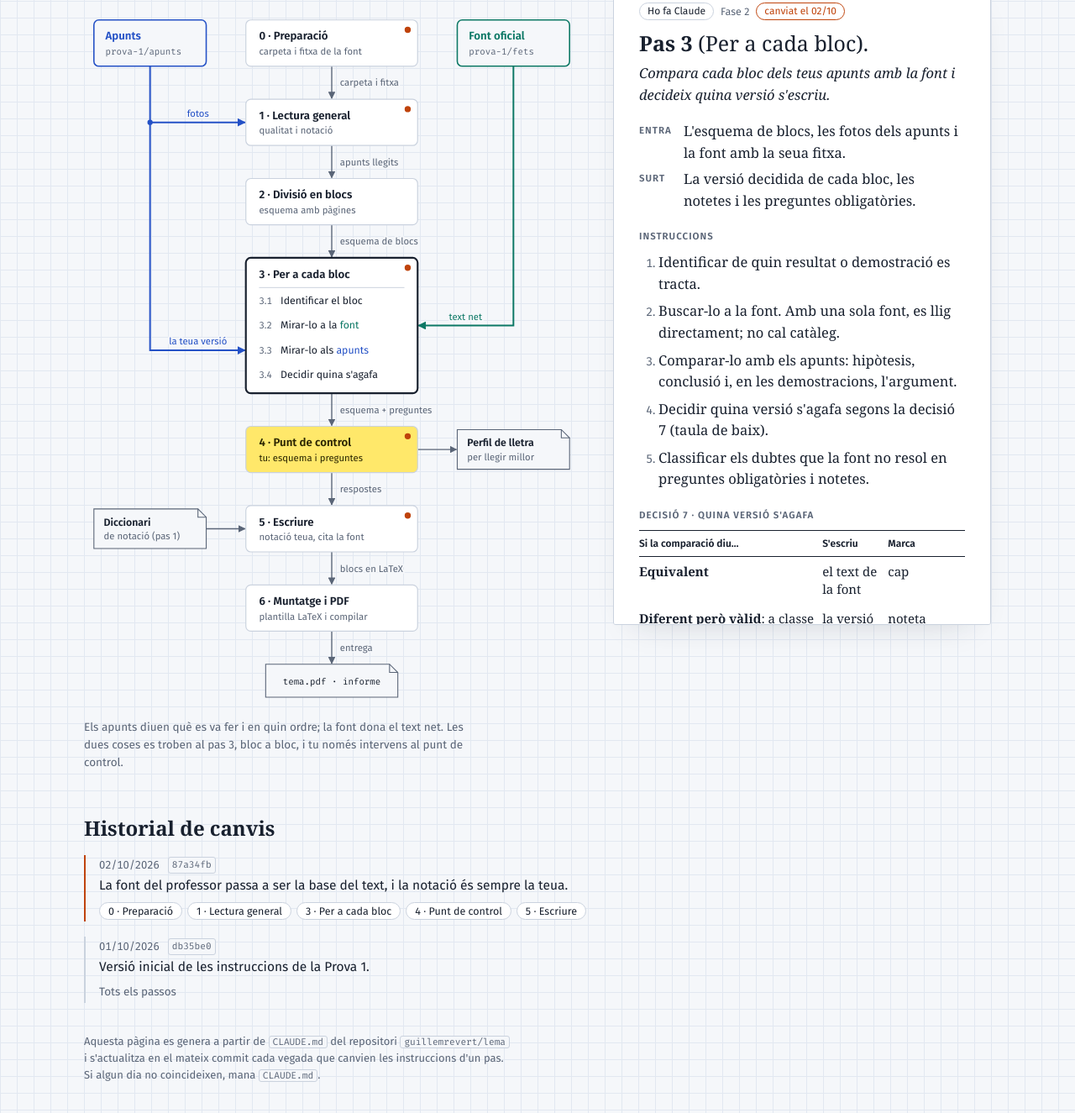
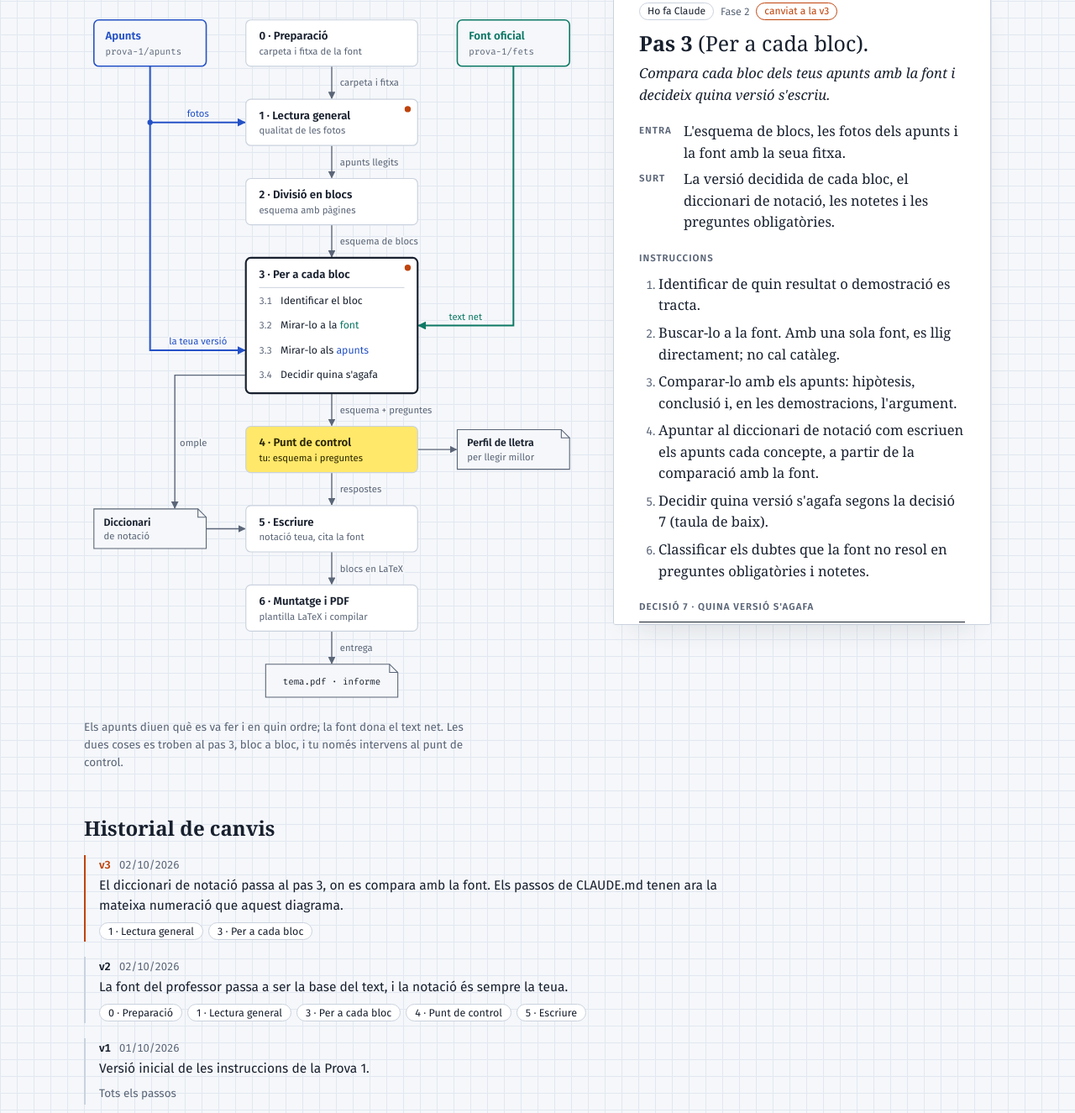
Before and after one commit to guillemrevert/lema, a plain HTML site: page flux.html in a window 1280 px wide. Shown: the part 259-1584 px from the top of the page at 84% size. Drawn offline with Linux system fonts and the light colour scheme; a web font is replaced by a local one.

Commit message:
Diccionari de notació al pas 3 i passos renumerats del 0 al 6 (v3)
Co-Authored-By: Claude Opus 5.5 <noreply@anthropic.com>

```diff
--- a/flux.html
+++ b/flux.html
@@ -134,8 +134,8 @@ figcaption { font-size: 13.5px; color: var(--muted); max-width: 62ch; margin-top
 .nota { font-size: 15px; margin: 10px 0 0; }
 .changes { list-style: none; margin: 0; padding: 0; display: grid; gap: 8px; }
 .changes li { display: grid; grid-template-columns: 6.4em minmax(0, 1fr); gap: 10px; }
-.changes time { font-family: var(--ui); font-size: 13px; font-variant-numeric: tabular-nums; color: var(--muted); padding-top: 2px; }
-.changes time.nou { color: var(--canvi); font-weight: 600; }
+.when { font-family: var(--ui); font-size: 13px; font-variant-numeric: tabular-nums; color: var(--muted); padding-top: 2px; }
+.when.nou { color: var(--canvi); font-weight: 600; }
 .where { font-family: var(--ui); font-size: 12.5px; color: var(--muted); border-top: 1px solid var(--rule); margin: 22px 0 0; padding-top: 12px; }
 .pager { display: flex; justify-content: space-between; gap: 10px; margin-top: 14px; }
 .btn { font-family: var(--ui); font-size: 13px; color: var(--ink); background: transparent; border: 1px solid var(--rule); border-radius: 4px; padding: 6px 12px; cursor: pointer; }
@@ -149,7 +149,9 @@ figcaption { font-size: 13.5px; color: var(--muted); max-width: 62ch; margin-top
 .hist { list-style: none; margin: 0; padding: 0; display: grid; gap: 18px; }
 .hist li { border-left: 2px solid var(--rule); padding: 2px 0 2px 16px; }
 .hist li.ultim { border-left-color: var(--canvi); }
-.hist-head { display: flex; flex-wrap: wrap; align-items: center; gap: 10px; margin: 0; font-size: 13px; color: var(--muted); font-variant-numeric: tabular-nums; }
+.hist-head { display: flex; flex-wrap: wrap; align-items: baseline; gap: 10px; margin: 0; font-size: 13px; color: var(--muted); font-variant-numeric: tabular-nums; }
+.hist-head b { color: var(--ink); font-weight: 600; }
+.hist li.ultim .hist-head b { color: var(--canvi); }
 .hist-title { margin: 2px 0 8px; font-size: 15.5px; }
 .hist-steps { display: flex; flex-wrap: wrap; gap: 6px; }
 .step-chip { font-family: var(--ui); font-size: 12.5px; color: var(--ink); background: var(--sheet); border: 1px solid var(--rule); border-radius: 999px; padding: 2px 10px; cursor: pointer; }
@@ -229,10 +231,13 @@ figcaption { font-size: 13.5px; color: var(--muted); max-width: 62ch; margin-top
           <text class="t-row" x="464" y="532" font-weight="600">Perfil de lletra</text>
           <text class="t-sub" x="464" y="549">per llegir millor</text>
 
+          <!-- El diccionari s'omple al pas 3 (comparant amb la font) i es fa servir al pas 5 -->
+          <path class="ln" d="M195 446 H110 V607" marker-end="url(#ah)"/>
+          <text class="lbl" x="116" y="532">omple</text>
           <path class="doc" d="M12 608 H138 L148 618 V656 H12 Z"/>
           <path class="doc-ear" d="M138 608 V618 H148"/>
           <text class="t-row" x="24" y="628" font-weight="600">Diccionari</text>
-          <text class="t-sub" x="24" y="645">de notació (pas 1)</text>
+          <text class="t-sub" x="24" y="645">de notació</text>
           <path class="ln" d="M148 632 H195" marker-end="url(#ah)"/>
 
           <!-- Passos -->
@@ -245,7 +250,7 @@ figcaption { font-size: 13.5px; color: var(--muted); max-width: 62ch; margin-top
           <g class="node" data-step="pas1" tabindex="0" role="button" aria-label="Pas 1: Lectura general">
             <rect class="box" x="196" y="112" width="208" height="56" rx="6"/>
             <text class="t-title" x="212" y="136">1 · Lectura general</text>
-            <text class="t-sub" x="212" y="154">qualitat i notació</text>
+            <text class="t-sub" x="212" y="154">qualitat de les fotos</text>
           </g>
 
           <g class="node" data-step="pas2" tabindex="0" role="button" aria-label="Pas 2: Divisió en blocs">
@@ -311,7 +316,7 @@ figcaption { font-size: 13.5px; color: var(--muted); max-width: 62ch; margin-top
 (function () {
   "use strict";
 
-  // Instruccions de cada pas, tal com estan a CLAUDE.md.
+  // Instruccions de cada pas, tal com estan a CLAUDE.md (mateixa numeració que «Passos»).
   const PASSOS = [
     {
       id: "pas0", num: 0, nom: "Preparació", qui: "claude", fase: "Abans de començar",
@@ -322,19 +327,19 @@ figcaption { font-size: 13.5px; color: var(--muted); max-width: 62ch; margin-top
         "Preparar la carpeta de treball amb l'estructura mínima de l'especificació, només per a Anàlisi II i aquest tema. Res més.",
         "Fer la fitxa de la font a partir del <code>.txt</code>."
       ],
-      on: "Materials d'entrada · Passos 1 i 2"
+      on: "Passos 0 · Materials d'entrada"
     },
     {
       id: "pas1", num: 1, nom: "Lectura general", qui: "claude", fase: "Fase 1",
       resum: "Llig els apunts sencers abans de tocar cap bloc.",
       entra: "Les fotos dels apunts.",
-      surt: "El diccionari de notació, que es fa servir al pas 5.",
+      surt: "Els apunts llegits.",
       instr: [
         "Comprovar la qualitat de les fotos. Si alguna no es pot llegir, avisar abans de continuar.",
         "Llegir els apunts sencers.",
-        "Fer el diccionari de notació de l'usuari."
+        "Si ja hi ha un diccionari de notació d'una sessió anterior, es pot consultar per llegir millor. El diccionari no es fa ací, sinó al pas 3."
       ],
-      on: "Flux 1 · Passos 3 (Fase 1)"
+      on: "Passos 1"
     },
     {
       id: "pas2", num: 2, nom: "Divisió en blocs", qui: "claude", fase: "Fase 1",
@@ -345,22 +350,23 @@ figcaption { font-size: 13.5px; color: var(--muted); max-width: 62ch; margin-top
         "Fer l'esquema de blocs. Tipus possibles: definició, teorema, proposició, lema, corol·lari, demostració, exemple i observació.",
         "Apuntar la pàgina d'origen de cada bloc."
       ],
-      on: "Flux 2 · Passos 3 (Fase 1)"
+      on: "Passos 2"
     },
     {
       id: "pas3", num: 3, nom: "Per a cada bloc", qui: "claude", fase: "Fase 2",
       resum: "Compara cada bloc dels teus apunts amb la font i decideix quina versió s'escriu.",
       entra: "L'esquema de blocs, les fotos dels apunts i la font amb la seua fitxa.",
-      surt: "La versió decidida de cada bloc, les notetes i les preguntes obligatòries.",
+      surt: "La versió decidida de cada bloc, el diccionari de notació, les notetes i les preguntes obligatòries.",
       instr: [
         "Identificar de quin resultat o demostració es tracta.",
         "Buscar-lo a la font. Amb una sola font, es llig directament; no cal catàleg.",
         "Comparar-lo amb els apunts: hipòtesis, conclusió i, en les demostracions, l'argument.",
+        "Apuntar al diccionari de notació com escriuen els apunts cada concepte, a partir de la comparació amb la font.",
         "Decidir quina versió s'agafa segons la decisió 7 (taula de baix).",
         "Classificar els dubtes que la font no resol en preguntes obligatòries i notetes."
       ],
       decisio7: true,
-      on: "Flux 3 · Passos 4 (Fase 2) · Decisió 7"
+      on: "Passos 3 · Decisió 7"
     },
     {
       id: "pas4", num: 4, nom: "Punt de control", qui: "tu", fase: "Claude s'espera",
@@ -373,21 +379,21 @@ figcaption { font-size: 13.5px; color: var(--muted); max-width: 62ch; margin-top
         "Claude no continua fins que respons.",
         "Les respostes es guarden al perfil de lletra: símbols, lletres i paraules, i abreviatures."
       ],
-      on: "Flux 4 · Passos 5 · Decisió 5"
+      on: "Passos 4 · Decisió 5"
     },
     {
       id: "pas5", num: 5, nom: "Escriure", qui: "claude", fase: "Fase 2",
       resum: "Escriu cada bloc en LaTeX amb la versió decidida i la teua notació.",
-      entra: "La versió decidida (pas 3), les teues respostes (pas 4) i el diccionari de notació (pas 1).",
+      entra: "La versió decidida i el diccionari de notació (pas 3), i les teues respostes (pas 4).",
       surt: "Un fragment LaTeX per bloc.",
       instr: [
         "Escriure cada bloc amb la versió decidida al pas 3.",
-        "Notació: sempre la de l'usuari. Si un símbol només apareix a la font, es manté el de la font (decisió 8).",
+        "Notació: sempre la de l'usuari, presa del diccionari. Si un símbol només apareix a la font, es manté el de la font (decisió 8).",
         "Citar la font i la pàgina.",
         "«Falta demo» (decisió 4): si els apunts no en diuen res, no s'afegeix cap demostració. Si hi posa «falta demo», es busca a la font i va en una caixa «No vist a classe, tret de [font], p. X». Si no es troba, es marca «Demostració pendent, no trobada a les fonts».",
         "Idioma: sempre el dels apunts. El que ve d'una font en una altra llengua es tradueix (decisió 3)."
       ],
-      on: "Flux 5 · Passos 6 · Decisions 3, 4 i 8"
+      on: "Passos 5 · Decisions 3, 4 i 8"
     },
     {
       id: "pas6", num: 6, nom: "Muntatge i PDF", qui: "claude", fase: "Fase 3",
@@ -401,7 +407,7 @@ figcaption { font-size: 13.5px; color: var(--muted); max-width: 62ch; margin-top
         "Compilar el PDF, amb aspecte de llibre (decisió 2).",
         "Entregar <code>tema.tex</code> i <code>tema.pdf</code>; l'esquema, el diccionari, el perfil de lletra i la fitxa com a fitxers de text; i un informe curt. Els problemes de l'eina van a <code>millores.md</code>."
       ],
-      on: "Flux 6 · Passos 7 i 8 · Decisió 2"
+      on: "Passos 6 · Decisió 2"
     }
   ];
 
@@ -414,10 +420,18 @@ figcaption { font-size: 13.5px; color: var(--muted); max-width: 62ch; margin-top
     ["<b>No és a la font</b>", "la versió dels apunts", "sense font"]
   ];
 
-  // Una entrada per cada canvi d'instruccions, la més nova primer.
+  // Una entrada per cada versió de les instruccions, la més nova primer.
   const HISTORIAL = [
     {
-      data: "2026-10-02", commit: "87a34fb",
+      versio: 3, data: "2026-10-02",
+      titol: "El diccionari de notació passa al pas 3, on es compara amb la font. Els passos de CLAUDE.md tenen ara la mateixa numeració que aquest diagrama.",
+      passos: {
+        pas1: "Ja no fa el diccionari de notació: sense comparar amb la font no se sap segur què vol dir cada símbol. Com a molt, consulta el d'una sessió anterior.",
+        pas3: "Ara omple el diccionari de notació: en comparar cada bloc amb la font es veu com escriuen els apunts cada concepte."
+      }
+    },
+    {
+      versio: 2, data: "2026-10-02",
       titol: "La font del professor passa a ser la base del text, i la notació és sempre la teua.",
       passos: {
         pas0: "Els materials es deixen a <code>prova-1/</code> (<code>apunts/</code>, <code>fets/</code> i un <code>.txt</code>) en lloc d'adjuntar-los a la sessió.",
@@ -428,7 +442,7 @@ figcaption { font-size: 13.5px; color: var(--muted); max-width: 62ch; margin-top
       }
     },
     {
-      data: "2026-10-01", commit: "db35be0",
+      versio: 1, data: "2026-10-01",
       titol: "Versió inicial de les instruccions de la Prova 1.",
       passos: "tots"
     }
@@ -450,16 +464,16 @@ figcaption { font-size: 13.5px; color: var(--muted); max-width: 62ch; margin-top
   function canvisDe(id) {
     const llista = [];
     HISTORIAL.forEach(function (h) {
-      if (h.passos === "tots") llista.push({ data: h.data, text: "Versió inicial." });
-      else if (h.passos[id]) llista.push({ data: h.data, text: h.passos[id] });
+      if (h.passos === "tots") llista.push({ versio: h.versio, data: h.data, text: "Versió inicial." });
+      else if (h.passos[id]) llista.push({ versio: h.versio, data: h.data, text: h.passos[id] });
     });
     return llista;
   }
 
   // Capçalera i llegenda a partir de l'última versió.
   document.getElementById("stamp").innerHTML =
-    "Instruccions de <code>CLAUDE.md</code> · última versió " + dataLlarga(ultim.data) + " (<code>" + ultim.commit + "</code>)";
-  document.getElementById("lg-canvi").textContent = "canviat el " + dataCurta(ultim.data);
+    "Instruccions de <code>CLAUDE.md</code> · versió " + ultim.versio + " del " + dataLlarga(ultim.data);
+  document.getElementById("lg-canvi").textContent = "canviat a la v" + ultim.versio;
 
   // Punt taronja als passos canviats en l'última versió.
   nodes.forEach(function (n) {
@@ -471,7 +485,7 @@ figcaption { font-size: 13.5px; color: var(--muted); max-width: 62ch; margin-top
     c.setAttribute("cy", String(Number(r.getAttribute("y")) + 12));
     c.setAttribute("r", "4.5");
     const t = document.createElementNS(SVGNS, "title");
-    t.textContent = "Canviat el " + dataLlarga(ultim.data);
+    t.textContent = "Canviat a la v" + ultim.versio;
     c.appendChild(t);
     n.appendChild(c);
   });
@@ -496,7 +510,7 @@ figcaption { font-size: 13.5px; color: var(--muted); max-width: 62ch; margin-top
     const qui = p.qui === "tu"
       ? "<span class=\"chip tu\">Ho fas tu</span>"
       : "<span class=\"chip\">Ho fa Claude</span>";
-    const nou = canviatAra(id) ? "<span class=\"chip canvi\">canviat el " + dataCurta(ultim.data) + "</span>" : "";
+    const nou = canviatAra(id) ? "<span class=\"chip canvi\">canviat a la v" + ultim.versio + "</span>" : "";
 
     detall.innerHTML =
       "<p class=\"meta\">" + qui + "<span>" + p.fase + "</span>" + nou + "</p>" +
@@ -508,8 +522,9 @@ figcaption { font-size: 13.5px; color: var(--muted); max-width: 62ch; margin-top
       (p.decisio7 ? taulaDecisio7() : "") +
       "<h3>Canvis</h3>" +
       "<ul class=\"changes\">" + canvis.map(function (c) {
-        return "<li><time datetime=\"" + c.data + "\"" + (c.data === ultim.data && ultim.passos !== "tots" ? " class=\"nou\"" : "") + ">" +
-          dataLlarga(c.data) + "</time><span>" + c.text + "</span></li>";
+        const esNou = c.versio === ultim.versio && ultim.passos !== "tots";
+        return "<li><span class=\"when" + (esNou ? " nou" : "") + "\"><b>v" + c.versio + "</b> · <time datetime=\"" + c.data + "\">" +
+          dataCurta(c.data) + "</time></span><span>" + c.text + "</span></li>";
       }).join("") + "</ul>" +
       "<p class=\"where\">A <code>CLAUDE.md</code>: " + p.on + "</p>" +
       "<nav class=\"pager\" aria-label=\"Passos\">" +
@@ -545,7 +560,7 @@ figcaption { font-size: 13.5px; color: var(--muted); max-width: 62ch; margin-top
           return "<button type=\"button\" class=\"step-chip\" data-go=\"" + id + "\">" + perId[id].num + " · " + perId[id].nom + "</button>";
         }).join("");
     return "<li" + (i === 0 ? " class=\"ultim\"" : "") + ">" +
-      "<p class=\"hist-head\"><time datetime=\"" + h.data + "\">" + dataLlarga(h.data) + "</time><code>" + h.commit + "</code></p>" +
+      "<p class=\"hist-head\"><b>v" + h.versio + "</b><time datetime=\"" + h.data + "\">" + dataLlarga(h.data) + "</time></p>" +
       "<p class=\"hist-title\">" + h.titol + "</p>" +
       "<div class=\"hist-steps\">" + passos + "</div></li>";
   }).join("");
```
Also changed, not shown: 1 other file.
